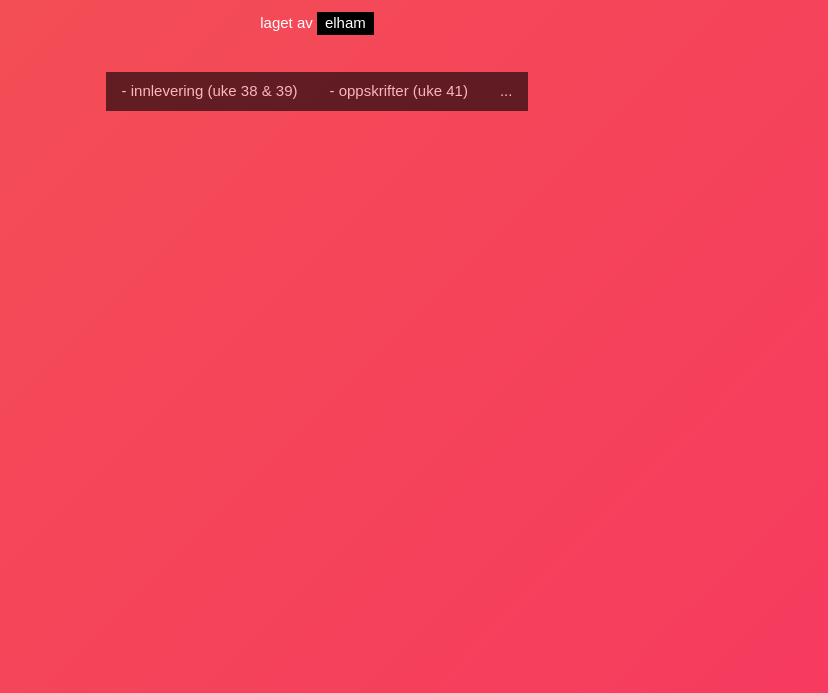
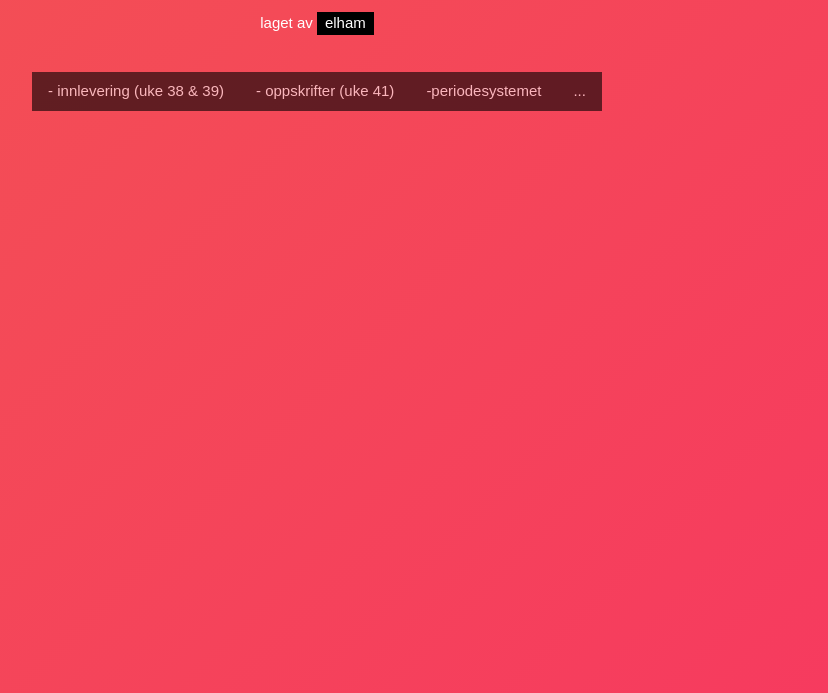
Before and after one commit to e4vari/IT1, a plain HTML site: page index.html in a window 1280 px wide. Shown: the part 107-800 px from the top of the page, without its empty margins (323-1151 px from the left). Drawn offline with Linux system fonts and the light colour scheme; a web font is replaced by a local one.

Commit message:
Update index.html

```diff
--- a/index.html
+++ b/index.html
@@ -27,7 +27,8 @@
     <div class="forside-bar">
       <br><a href="./innleveringsoppgave/index.html" class="forside-bar-item forside-button forside-light-grey"> - innlevering (uke 38 & 39)</a>
       <a href="oppskrift.html" class="forside-bar-item forside-button forside-light-grey">  - oppskrifter (uke 41)  </a>
-    <a href= "#home" class="forside-bar-item forside-button forside-light-grey">  ...  </a>
+      <a href= "periodesystemet.html" class="forside-bar-item forside-button forside-light-grey"> -periodesystemet  </a>
+      <a href= "#home" class="forside-bar-item forside-button forside-light-grey">  ...  </a>
     </div>
   </div>
 </header>
```
